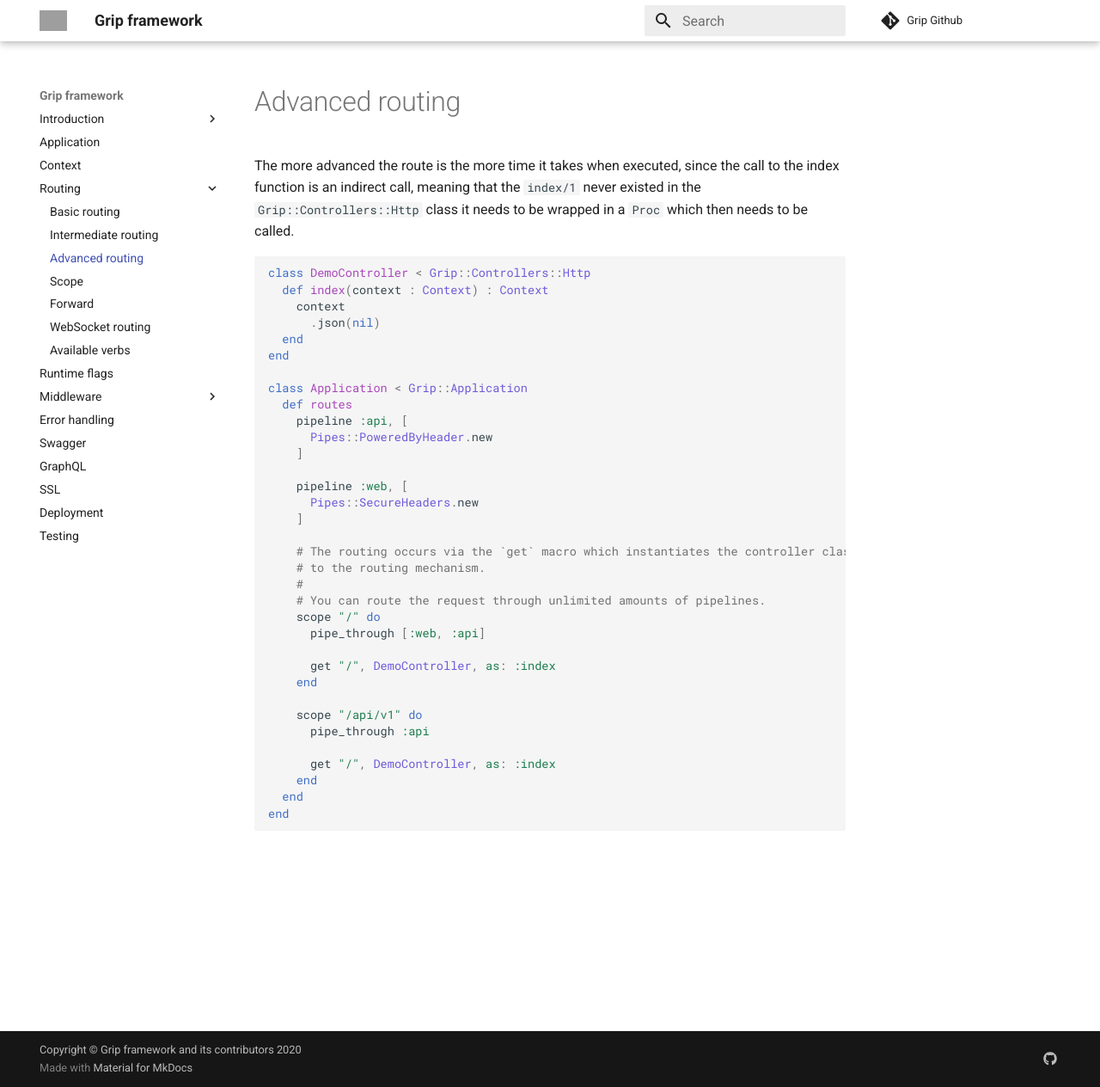
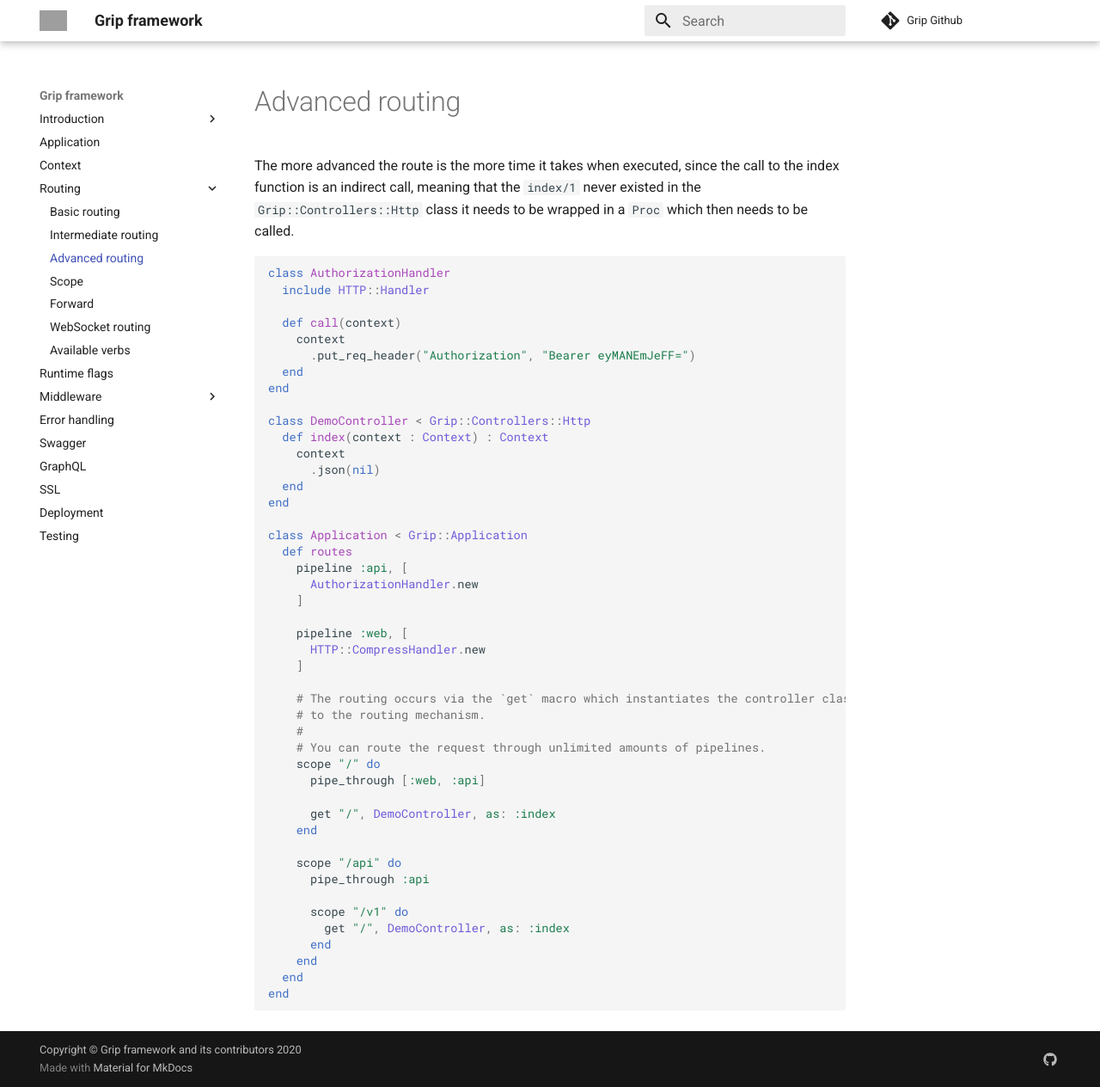
Before and after one commit to treagod/docs, an MkDocs documentation site: the page built from docs/advanced_routing.md, in a window 1280 px wide and 1264 px high. Shown: the whole window at 86% size. Built offline with MkDocs 1.6.1 and Material for MkDocs 9.7.7, drawn with Linux system fonts in a browser that asks for light colours; comment, search, counter and statistics services are not loaded; grey boxes are pictures that could not be loaded.

Commit message:
Update advanced_routing.md

````diff
--- a/docs/advanced_routing.md
+++ b/docs/advanced_routing.md
@@ -1,6 +1,15 @@
 The more advanced the route is the more time it takes when executed, since the call to the index function is an indirect call, meaning that the `index/1` never existed in the `Grip::Controllers::Http` class it needs to be wrapped in a `Proc` which then needs to be called.
 
 ```ruby
+class AuthorizationHandler
+  include HTTP::Handler
+
+  def call(context)
+    context
+      .put_req_header("Authorization", "Bearer eyMANEmJeFF=")
+  end
+end
+
 class DemoController < Grip::Controllers::Http
   def index(context : Context) : Context
     context
@@ -11,11 +20,11 @@ end
 class Application < Grip::Application
   def routes
     pipeline :api, [
-      Pipes::PoweredByHeader.new
+      AuthorizationHandler.new
     ]
 
     pipeline :web, [
-      Pipes::SecureHeaders.new
+      HTTP::CompressHandler.new
     ]
 
     # The routing occurs via the `get` macro which instantiates the controller class and assigns a route
@@ -28,10 +37,12 @@ class Application < Grip::Application
       get "/", DemoController, as: :index
     end
 
-    scope "/api/v1" do
+    scope "/api" do
       pipe_through :api
 
-      get "/", DemoController, as: :index
+      scope "/v1" do
+        get "/", DemoController, as: :index
+      end
     end
   end
 end
````
